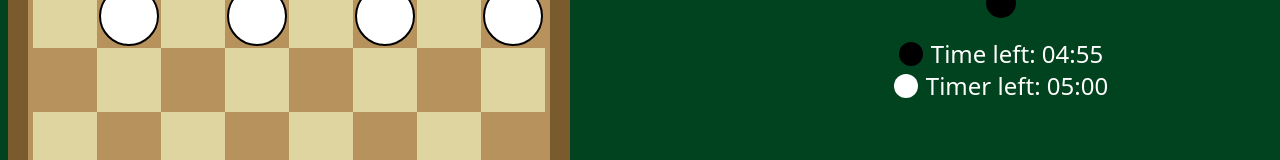
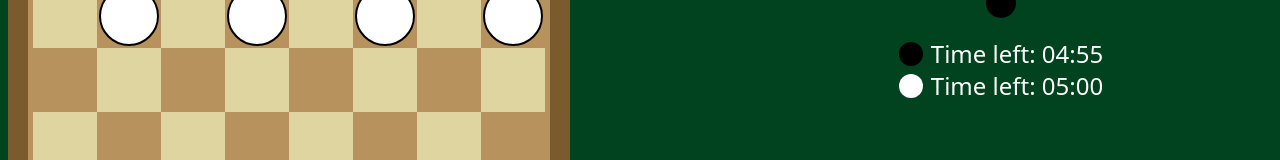
Before and after one commit to EtziL/itu-project-2023, a React (Vite) app in the folder app/: page /checkers in a window 1280 px wide. Shown: the part 288-448 px from the top of the page. Built offline with nearby package versions, Linux system fonts and the light colour scheme.

Commit message:
timer->time

```diff
--- a/app/src/components/xkleve00/GameController.jsx
+++ b/app/src/components/xkleve00/GameController.jsx
@@ -136,7 +136,7 @@
               </div>
               <div className="flex items-center">
                 <div className="w-6 h-6 rounded-full mr-2 bg-white"></div>
-                <p className="text-2xl text-white">Timer left: {formatTime(timer.white)}</p>
+                <p className="text-2xl text-white">Time left: {formatTime(timer.white)}</p>
               </div>
             </div>
             <button className="text-white font-bold py-2 px-4 rounded bg-amber-700 my-16" onClick={handleReset}>
```
